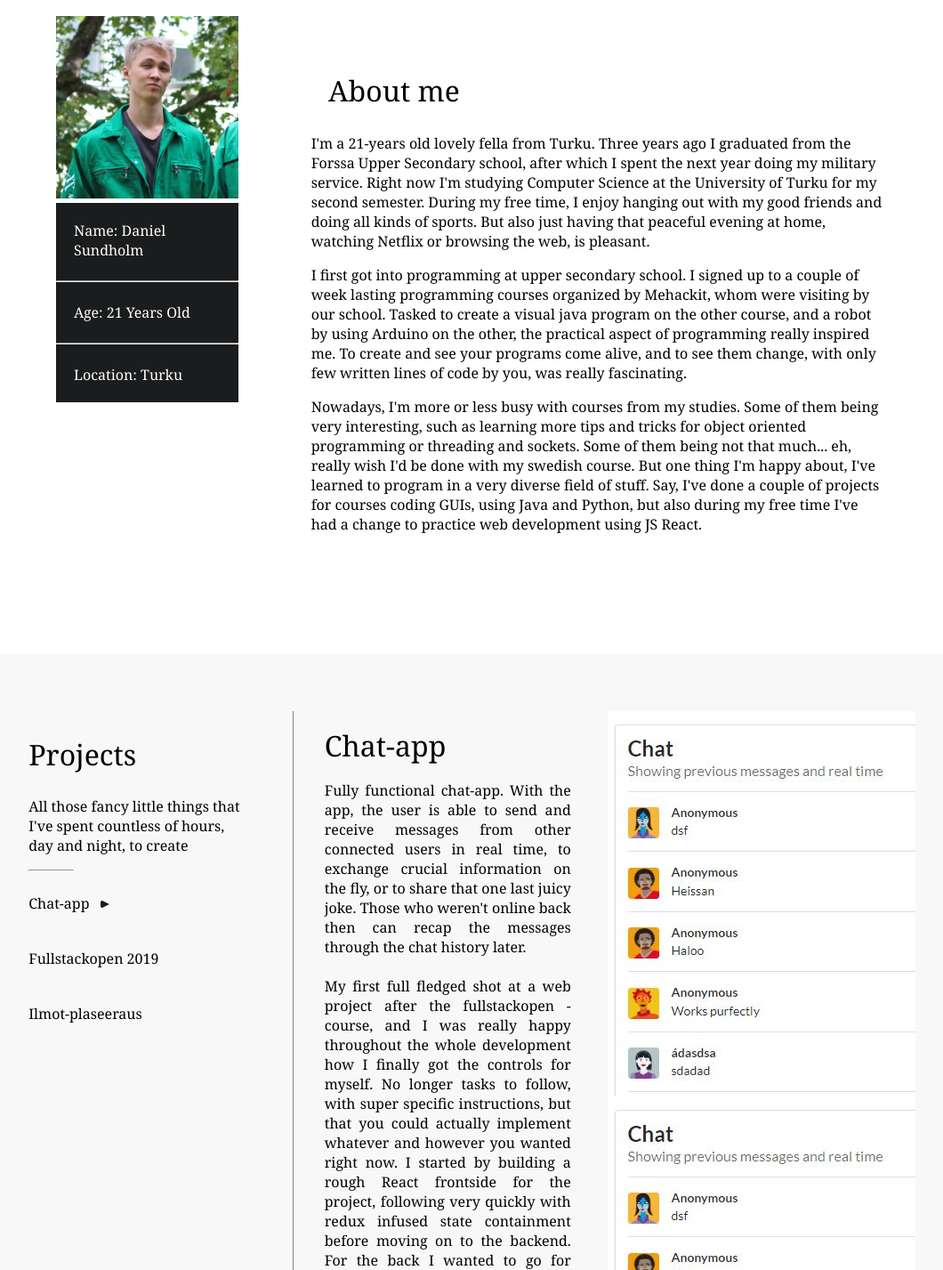
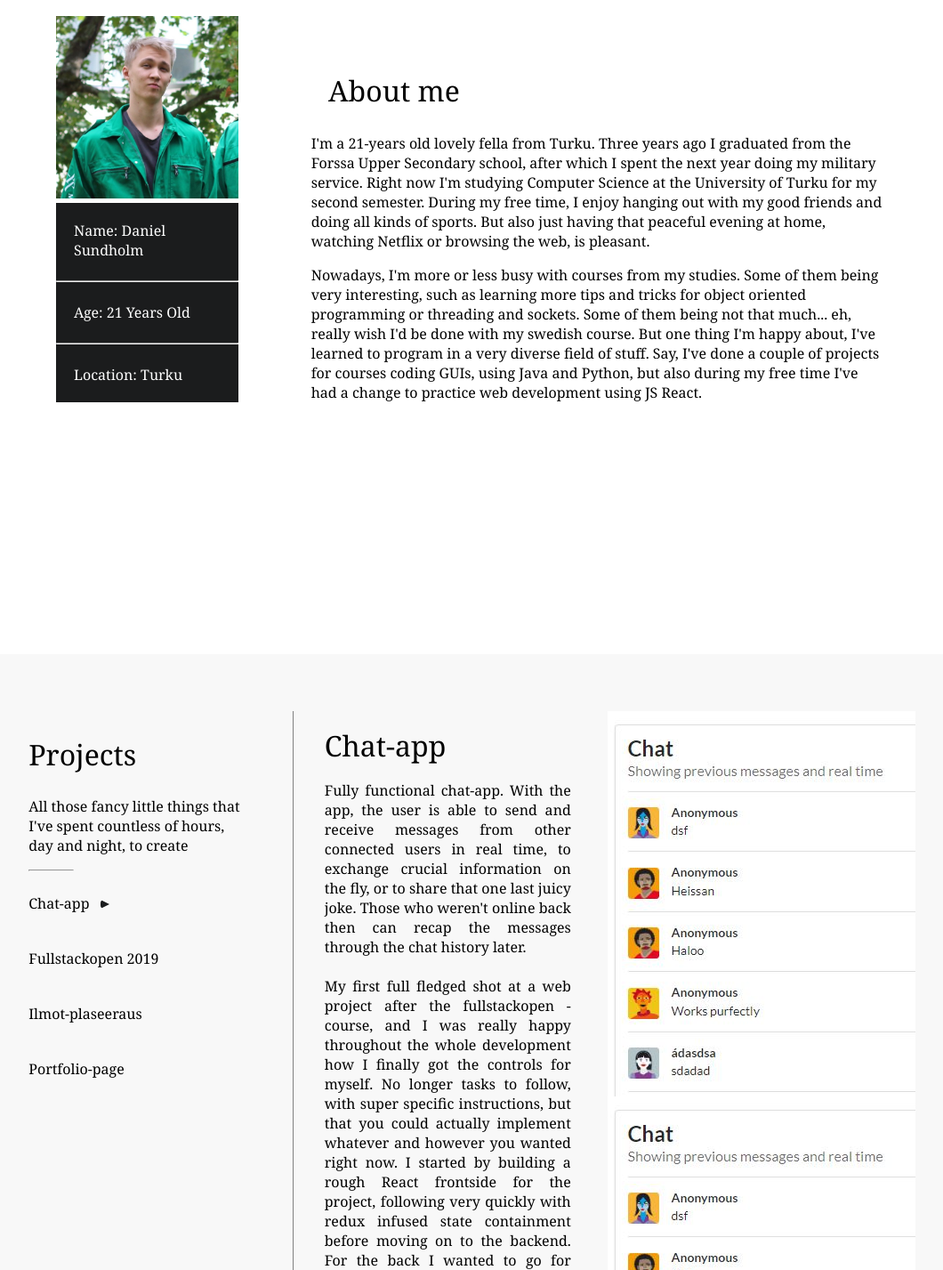
Before and after one commit to Sundholm11/portfolio, a React (Create React App) app: page / in a window 1280 px wide. Shown: the part 734-2161 px from the top of the page at 89% size, without its empty margins (106-1166 px from the left). Built offline with nearby package versions, Linux system fonts and the light colour scheme; the HTML template or start-up script is replaced by a standard one.

Commit message:
Changing texts, adding projects

```diff
--- a/src/components/AboutMe.tsx
+++ b/src/components/AboutMe.tsx
@@ -28,12 +28,6 @@ const AboutMe: React.FC = () => {
                         having that peaceful evening at home, watching Netflix or browsing the web, is pleasant.
                     </p>
                     <p className="aboutDescription">
-                        I first got into programming at upper secondary school. I signed up to a couple of week lasting programming courses organized by Mehackit,
-                        whom were visiting by our school. Tasked to create a visual java program on the other course, and a robot by using Arduino on the other,
-                        the practical aspect of programming really inspired me. To create and see your programs come alive, and to see them change, with only few written lines of code
-                        by you, was really fascinating.
-                    </p>
-                    <p className="aboutDescription">
                         Nowadays, I'm more or less busy with courses from my studies. Some of them being very interesting, such as learning more tips and tricks for
                         object oriented programming or threading and sockets. Some of them being not that much... eh, really wish I'd be done with my swedish course. But one
                         thing I'm happy about, I've learned to program in a very diverse field of stuff. Say, I've done a couple of projects for courses coding GUIs, using
--- a/src/components/Projects.tsx
+++ b/src/components/Projects.tsx
@@ -5,6 +5,7 @@ import '../styles/Projects.css'
 import chatappBackground from '../images/chatapp.jpg'
 import fullstackBackground from '../images/fullstackopen2019img.jpg'
 import ilmoplaseBackground from '../images/ilmoplaseimg.jpg'
+import portfolioBackground from '../images/portfolio.jpg'
 
 interface Project {
 	id: number,
@@ -77,6 +78,16 @@ const Projects: React.FC = () => {
 				],
 				links: [
 					{ name: "Github", url: "https://github.com/asteriskiry/ilmot-plaseeraus"}
+				]},
+			{ id: 3, name: "Portfolio-page", bgImg: portfolioBackground, active: false,
+				description: [
+					`Created after I was done with the chat-app, I really felt like trying to make that own little room for myself and my projects. In my previous
+					projects I had also always used ready stylesheets to for the customization of looks. For my own homepages, I wanted to make it all from bottom
+					to the top, out of scratch. I thought about familiarizing myself with TypeScript version of React for the portfolio page, but turns out the most
+					time consuming task would be thinking the visual layout of the page, and getting to know CSS.`
+				],
+				links: [
+					{ name: "Github", url: "https://github.com/Sundholm11/portfolio"}
 				]}
 		]
 		setFocusedProject(initialProjects[0])
```
Also changed, not shown: src/images/portfolio.jpg (added).
